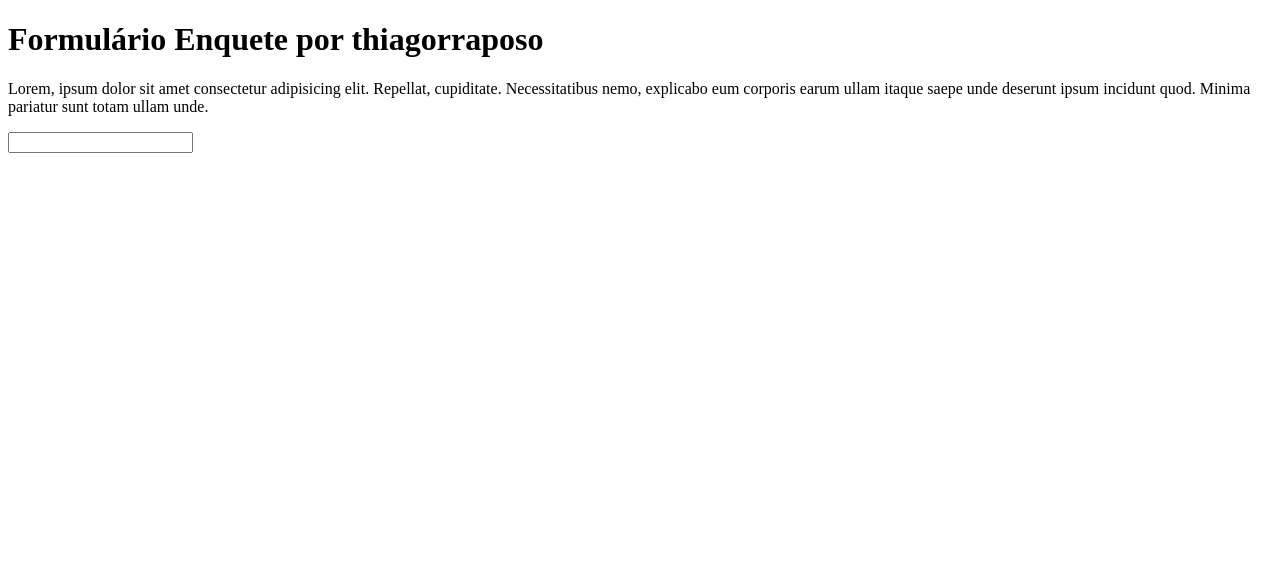
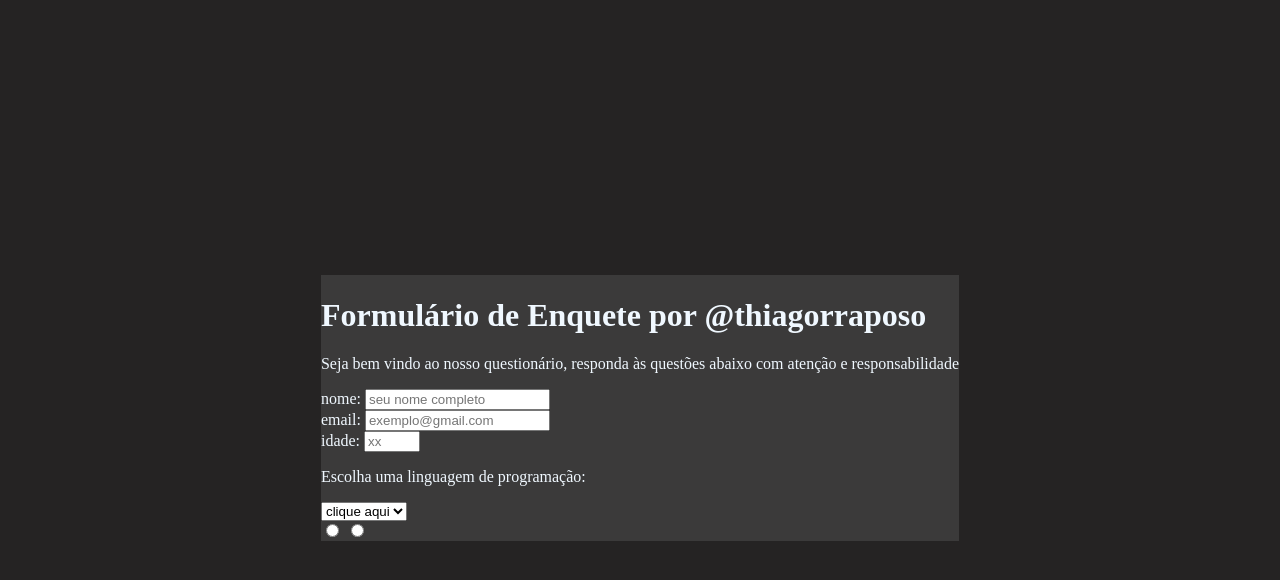
Before and after one commit to thiagorraposo/form-project, a plain HTML site: page index.html in a window 1280 px wide. Drawn offline with Linux system fonts and the light colour scheme.

Commit message:
17/04/24

```diff
--- a/index.html
+++ b/index.html
@@ -4,12 +4,51 @@
     <meta charset="UTF-8">
     <meta name="viewport" content="width=device-width, initial-scale=1.0">
     <title>Formulário Enquete</title>
+    <link rel="stylesheet" href="style.css">
 </head>
 <body>
-    <h1 id="title">Formulário Enquete por thiagorraposo</h1>
-    <p id="description">Lorem, ipsum dolor sit amet consectetur adipisicing elit. Repellat, cupiditate. Necessitatibus nemo, explicabo eum corporis earum ullam itaque saepe unde deserunt ipsum incidunt quod. Minima pariatur sunt totam ullam unde.</p>
-    <form id="survey-form">
-        <input id="name" type="text">
-    </form>
+    <div class="container">
+        <header class="header">
+            <h1 id="title">Formulário de Enquete por @thiagorraposo</h1>
+            <p id="description">Seja bem vindo ao nosso questionário, responda às questões abaixo com atenção e responsabilidade</p>
+        </header>
+        <form id="survey-form">
+            <div class="form-group">
+                <label id="name-label" for="">
+                    nome:
+                    <input id="name" type="text" placeholder="seu nome completo" required>
+                </label>
+            </div>
+            <div class="form-group">
+                <label id="email-label" for="">
+                    email:
+                    <input id="email" type="email" placeholder="exemplo@gmail.com" required>
+                </label>
+            </div>
+            <div class="form-group">
+                <label id="number-label" for="">
+                    idade:
+                    <input id="number" type="number" min="14" max="65" placeholder="xx" required>
+                </label>
+            </div>
+            <div class="form-group">
+                <p>Escolha uma linguagem de programação: </p>
+                <select name="" id="dropdown">
+                    <p>Ecolha qual sua linguagem de programação preferida:</p>
+                    <option disabled selected value>clique aqui</option>
+                    <option value="pyton">Pyton</option>
+                    <option value="javascript">JavaScript</option>
+                    <option value="java">Java</option>
+                    <option value="c#">C#</option>
+                    <option value="php">PHP</option>
+                    <option value="rubi">Rubi</option>
+                </select>
+            </div>
+            <div class="form-group">
+                <input value="radio" name="radio" type="radio">
+                <input value="radio" name="radio" type="radio">
+            </div>
+        </form>
+    </div>
 </body>
 </html>
--- /dev/null
+++ b/style.css
@@ -0,0 +1,11 @@
+body {
+    display: flex;
+    justify-content: center;
+    align-items: center;
+    min-height: 100vh;
+    color: aliceblue;
+    background-color: rgb(37, 35, 35);
+}
+.container {
+    background-color: rgb(59, 58, 58);
+}
```
Also changed, not shown: 2 other files.
